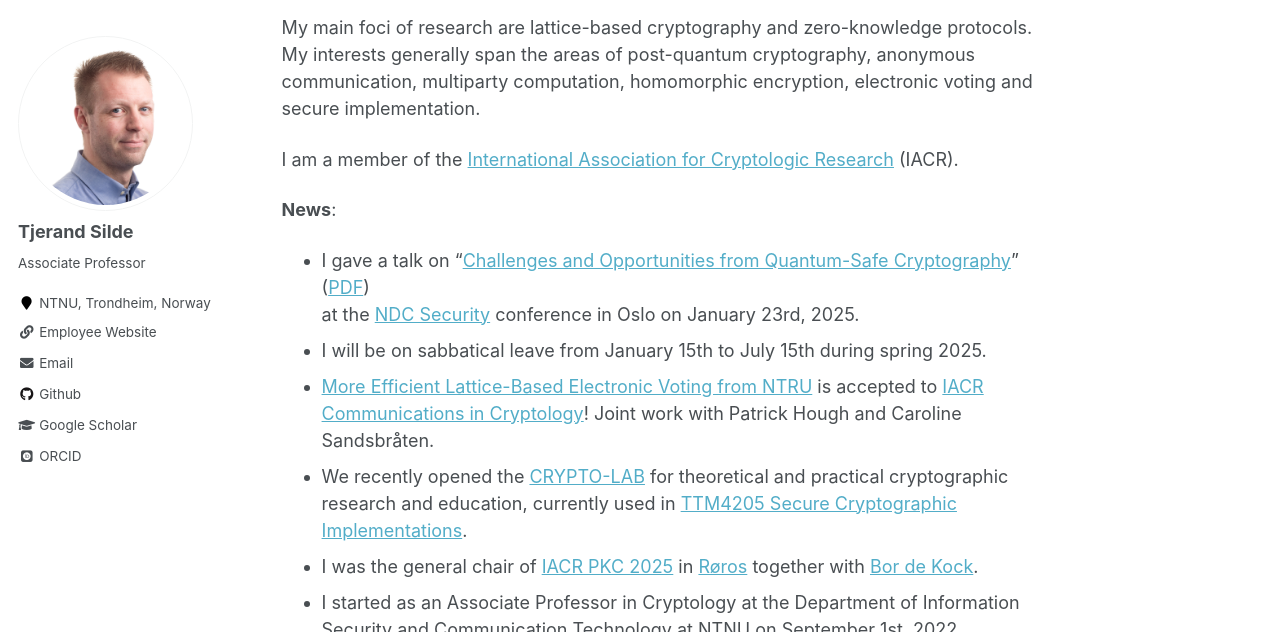
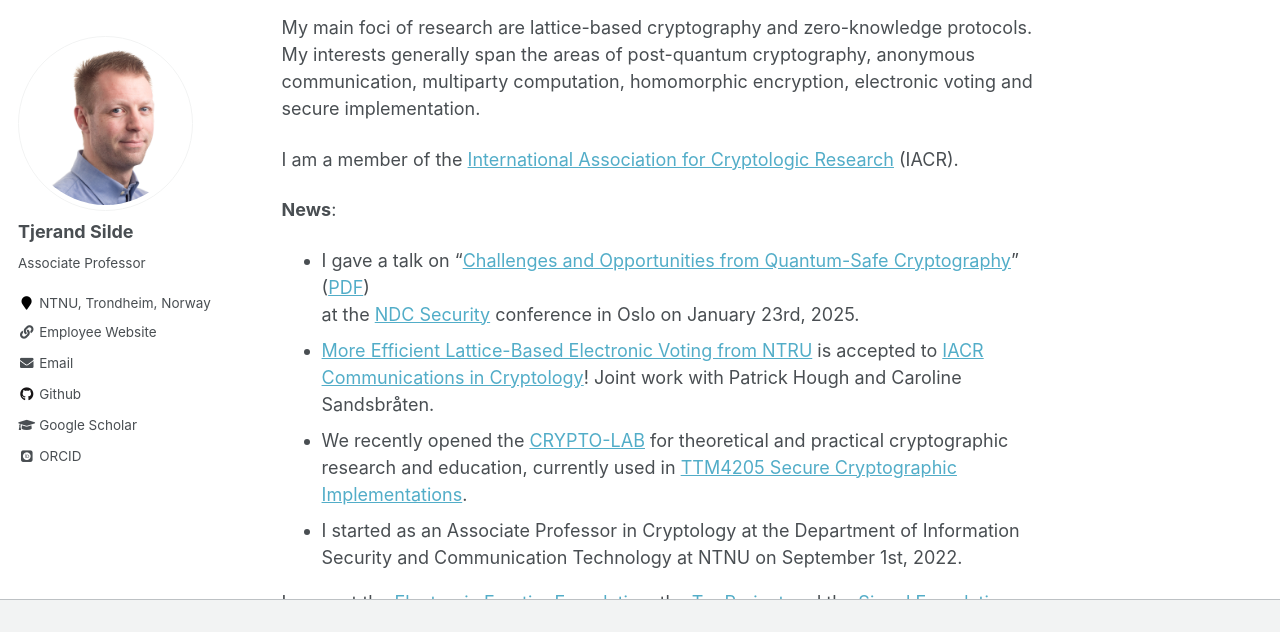
Before and after one commit to tjesi/tjesi.github.io, a Jekyll site: the page built from _pages/about.md, in a window 1280 px wide and 900 px high, scrolled down 513 px, cut to the strip 0-632 px from the top of the window. Built offline with Jekyll 4.4.1, drawn with Linux system fonts in a browser that asks for light colours; some web fonts are replaced.

Commit message:
Update about.md

```diff
--- a/_pages/about.md
+++ b/_pages/about.md
@@ -24,10 +24,8 @@
 
 - I gave a talk on "[Challenges and Opportunities from Quantum-Safe Cryptography](https://www.youtube.com/watch?v=Ph8yoeN6ZwE)" ([PDF](https://tjerandsilde.no/files/PQC.pdf))
 at the [NDC Security](https://ndc-security.com/speakers/tjerand-silde) conference in Oslo on January 23rd, 2025.
-- I will be on sabbatical leave from January 15th to July 15th during spring 2025.
 - [More Efficient Lattice-Based Electronic Voting from NTRU](https://eprint.iacr.org/2023/933) is accepted to [IACR Communications in Cryptology](https://cic.iacr.org)! Joint work with Patrick Hough and Caroline Sandsbråten.
 - We recently opened the [CRYPTO-LAB](cryptolab) for theoretical and practical cryptographic research and education, currently used in [TTM4205 Secure Cryptographic Implementations](http://ttm4205.iik.ntnu.no).
-- I was the general chair of [IACR PKC 2025](https://pkc.iacr.org/2025) in [Røros](https://www.visitnorway.com/places-to-go/trondelag/roros) together with [Bor de Kock](https://bordekock.nl).
 - I started as an Associate Professor in Cryptology at the Department of Information Security and Communication Technology at NTNU on September 1st, 2022.
 
 I support the [Electronic Frontier Foundation](https://supporters.eff.org/donate/join-eff-4), the [Tor Project](https://donate.torproject.org) and the [Signal Foundation](https://signal.org/donate).
```
